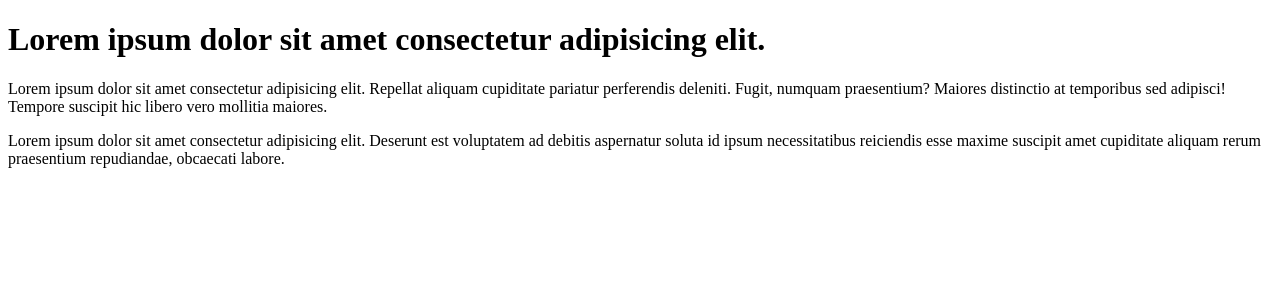
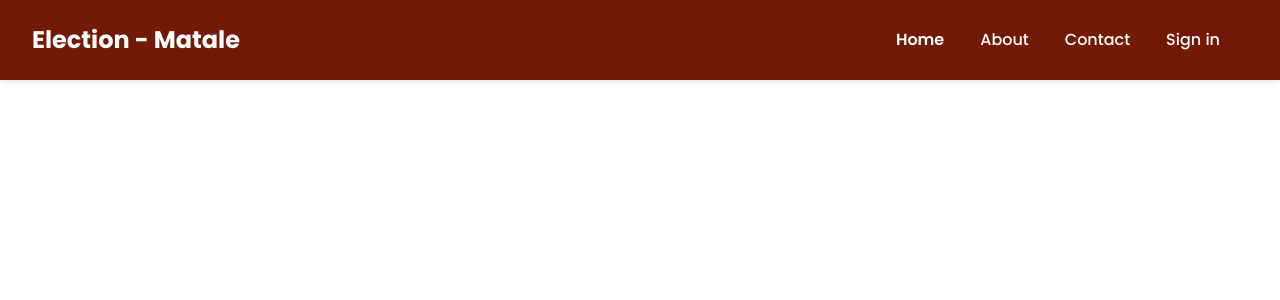
Before and after one commit to Nadun24617/Election-Payment, a PHP site: page / in a window 1280 px wide. Shown: the top 300 px of the page. Run offline with PHP 8.4, Linux system fonts and the light colour scheme.

Commit message:
navbar created

```diff
--- /dev/null
+++ b/components/navbar.php
@@ -0,0 +1,83 @@
+<!DOCTYPE html>
+<html lang="en">
+<head>
+  <meta charset="UTF-8">
+  <title>Election - Matale</title>
+  <meta name="viewport" content="width=device-width, initial-scale=1">
+  <!-- Bootstrap CSS -->
+  <link href="https://cdn.jsdelivr.net/npm/bootstrap@5.3.3/dist/css/bootstrap.min.css" rel="stylesheet">
+  <!-- Poppins Font -->
+  <link href="https://fonts.googleapis.com/css2?family=Poppins:wght@300;400;500;600;700&display=swap" rel="stylesheet">
+  <!-- Custom CSS -->
+  <style>
+    /* Custom navbar styles */
+    .navbar-custom {
+      background-color: #731A07; /* Dark red background */
+      height: 80px; /* Adjust height as needed */
+      padding: 0 20px; /* Add padding to navbar */
+      box-shadow: 0 2px 4px rgba(0,0,0,0.1); /* Optional: Box shadow for a subtle lift */
+      font-family: 'Poppins', sans-serif; /* Apply Poppins font */
+    }
+    .navbar-custom .navbar-brand {
+      font-size: 1.5rem; /* Larger font size for brand */
+      font-weight: bold; /* Bold font weight for emphasis */
+      color: white; /* White font color */
+    }
+    .navbar-custom .navbar-nav .nav-link {
+      color: white; /* White font color */
+      margin-right: 20px; /* Margin between navbar links */
+      position: relative; /* Ensure relative positioning */
+      transition: color 0.3s ease; /* Smooth transition for color changes */
+      font-weight: 500; /* Medium font weight */
+      text-decoration: none; /* Remove default underline */
+    }
+    .navbar-custom .navbar-nav .nav-link::after {
+      content: ''; /* Empty content for pseudo-element */
+      position: absolute; /* Absolute positioning for the underline */
+      width: 0; /* Initial width of underline */
+      height: 2px; /* Height of underline */
+      background-color: white; /* Yellow color for underline */
+      bottom: -2px; /* Position the underline just below the link */
+      left: 50%; /* Position the underline in the center */
+      transform: translateX(-50%); /* Adjust for center alignment */
+      transition: width 0.3s ease; /* Smooth transition for width changes */
+    }
+    .navbar-custom .navbar-nav .nav-link:hover::after {
+      width: 100%; /* Expand the underline to full width */
+    }
+    .navbar-custom .navbar-nav .nav-link.active {
+      font-weight: 600; /* Bold font weight for active link */
+    }
+  </style>
+</head>
+<body>
+  <nav class="navbar navbar-expand-lg navbar-light navbar-custom">
+    <div class="container-fluid">
+      <a class="navbar-brand" href="#">Election - Matale</a>
+      <button class="navbar-toggler" type="button" data-bs-toggle="collapse" data-bs-target="#navbarSupportedContent" aria-controls="navbarSupportedContent" aria-expanded="false" aria-label="Toggle navigation">
+        <span class="navbar-toggler-icon"></span>
+      </button>
+
+      <div class="collapse navbar-collapse" id="navbarSupportedContent">
+        <ul class="navbar-nav ms-auto mb-2 mb-lg-0">
+          <li class="nav-item">
+            <a class="nav-link active" aria-current="page" href="#">Home</a>
+          </li>
+          <li class="nav-item">
+            <a class="nav-link" href="#">About</a>
+          </li>
+          <li class="nav-item">
+            <a class="nav-link" href="#">Contact</a>
+          </li>
+          <li class="nav-item">
+            <a class="nav-link" href="#">Sign in</a>
+          </li>
+        </ul>
+      </div>
+    </div>
+  </nav>
+
+  <!-- Bootstrap Bundle with Popper -->
+  <script src="https://cdn.jsdelivr.net/npm/bootstrap@5.3.3/dist/js/bootstrap.bundle.min.js"></script>
+</body>
+</html>
--- a/index.php
+++ b/index.php
@@ -1,21 +1,14 @@
 <!DOCTYPE html>
 <html lang="en">
 <head>
-    <meta charset="UTF-8">
-    <meta name="viewport" content="width=device-width, initial-scale=1.0">
+    <meta charset="utf-8">
+  <meta name="viewport" content="width=device-width, initial-scale=1">
+  <link href="https://cdn.jsdelivr.net/npm/bootstrap@5.3.3/dist/css/bootstrap.min.css" rel="stylesheet">
+  <script src="https://cdn.jsdelivr.net/npm/bootstrap@5.3.3/dist/js/bootstrap.bundle.min.js"></script>
     <title>Document</title>
 </head>
 <body>
-    <h1>Lorem ipsum dolor sit amet consectetur adipisicing elit.</h1>
-
-    <p>Lorem ipsum dolor sit amet consectetur adipisicing elit. Repellat aliquam cupiditate pariatur
-        perferendis deleniti. Fugit, numquam praesentium? Maiores distinctio at temporibus sed adipisci!
-        Tempore suscipit hic libero vero mollitia maiores.</p>
-
-        Lorem ipsum dolor sit amet consectetur adipisicing elit. Deserunt est voluptatem ad
-        debitis aspernatur soluta id ipsum necessitatibus reiciendis esse maxime suscipit amet
-        cupiditate aliquam rerum praesentium repudiandae, obcaecati labore.
+    <?php include_once('components/navbar.php'); ?>
 
 </body>
 </html>
-<!-- KAveesha -->
```
Also changed, not shown: components/footer.php (added), components/header.php (added).
